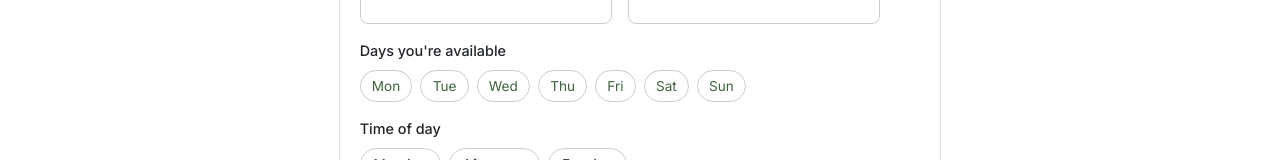
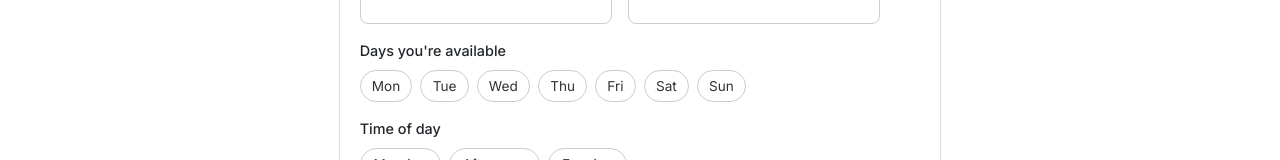
Before and after one commit to run-and-route-hub/Run-and-Route-Hub, a Next.js app: page /findbuddy in a window 1280 px wide. Shown: the part 304-464 px from the top of the page. Built offline with nearby package versions, Linux system fonts and the light colour scheme; no server answers.

Commit message:
Update page.tsx

```diff
--- a/src/app/findbuddy/page.tsx
+++ b/src/app/findbuddy/page.tsx
@@ -208,7 +208,7 @@ export default function PartnersPage() {
                     borderRadius: '999px',
                     border: active ? '1px solid #111' : '1px solid #ccc',
                     background: active ? '#3e633e' : '#fff',
-                    color: active ? '#fff' : '#3e633e',
+                    color: active ? '#fff' : '#333',
                     fontSize: '0.85rem',
                     cursor: 'pointer',
                   }}
```
